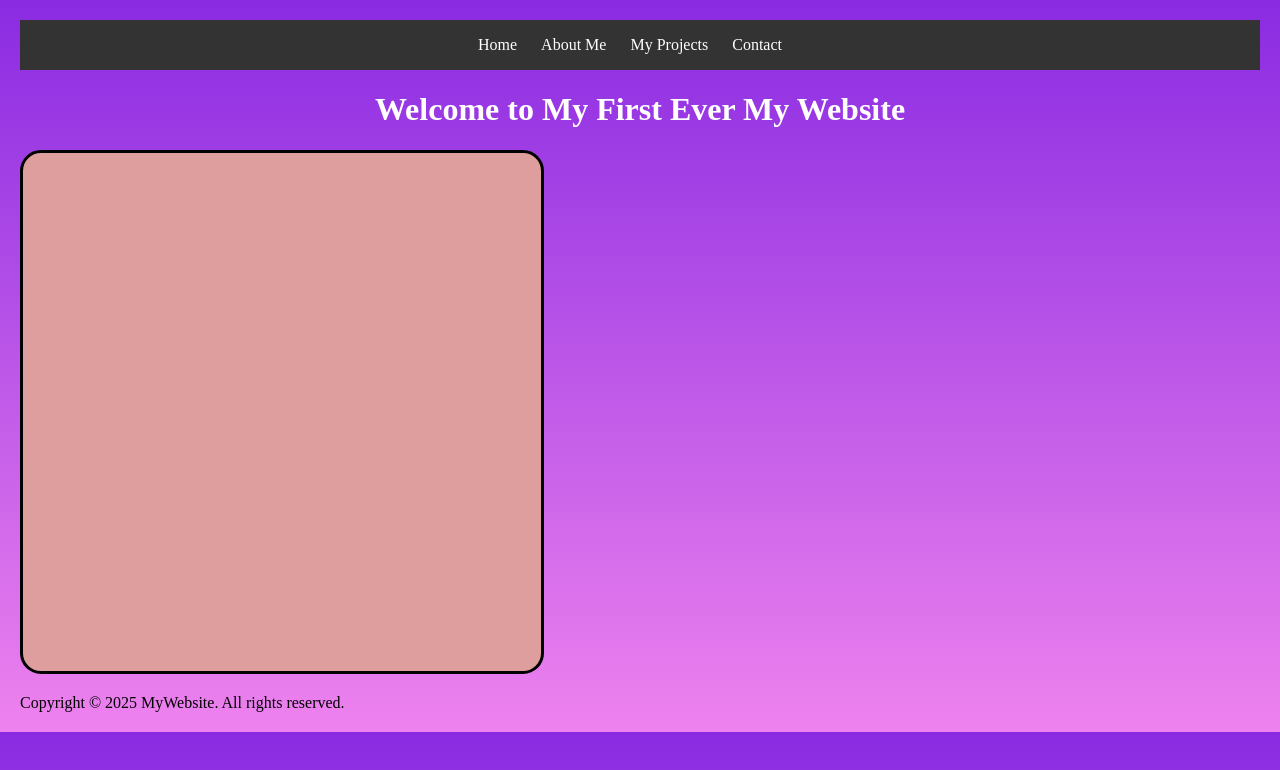
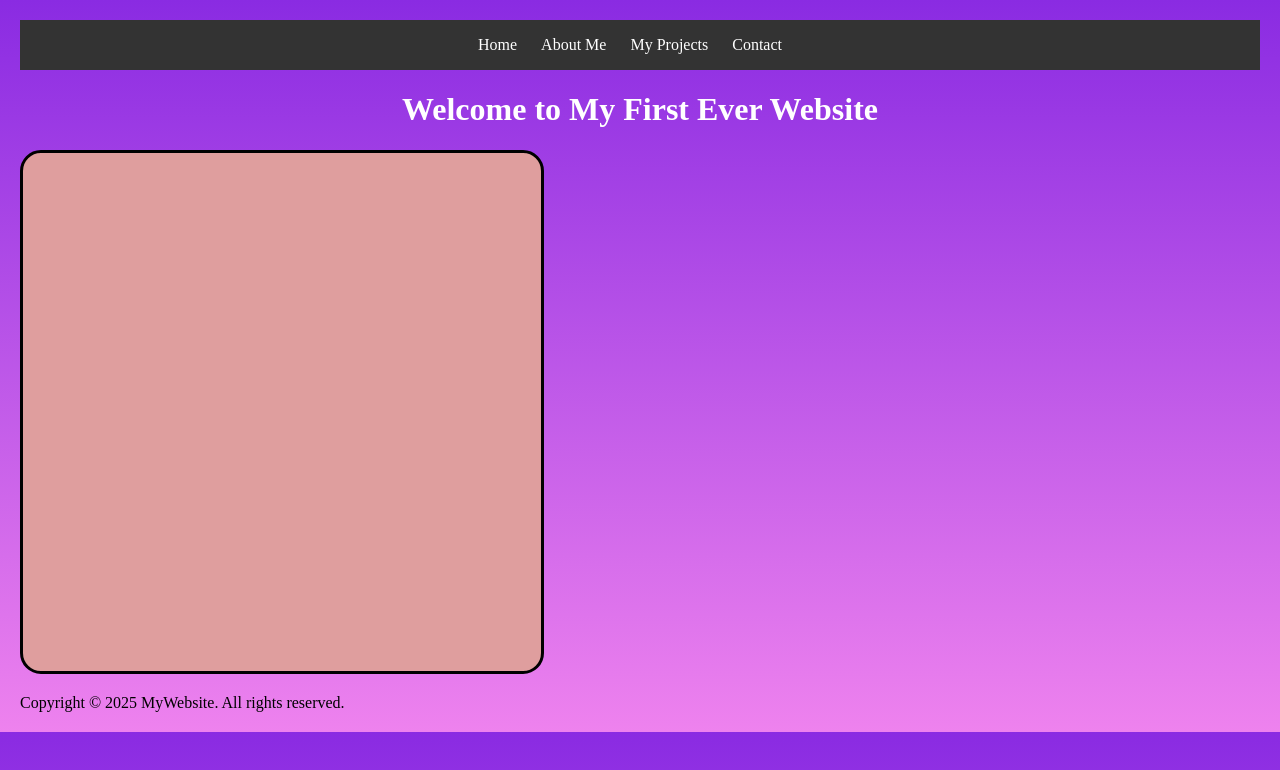
Before and after one commit to GameStoreio/Gaming-Store, a website: page index.html in a window 1280 px wide. Drawn offline with Linux system fonts and the light colour scheme.

Commit message:
Fixed Some spelling mistakes.

```diff
--- a/index.html
+++ b/index.html
@@ -46,7 +46,7 @@
                   </ul>
 
             </nav>
-        <h1 style="text-align: center; color: white; font-weight: bold;">Welcome to My First Ever My Website</h1>
+        <h1 style="text-align: center; color: white; font-weight: bold;">Welcome to My First Ever Website</h1>
         <h2></h2>
         <textarea name="textarea"
         style=" width: 500px;
```
